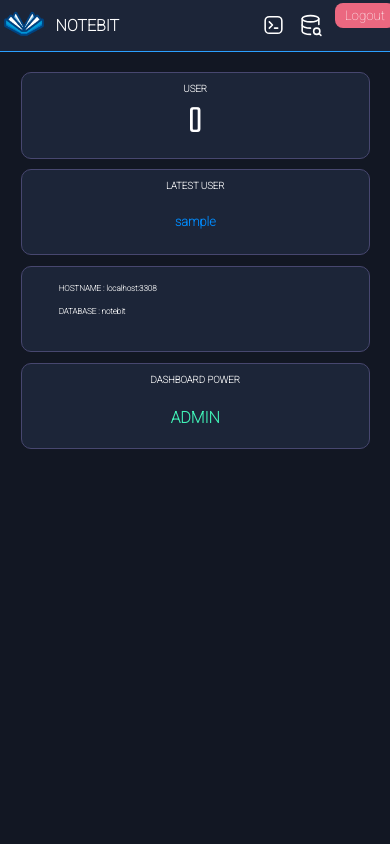
After one commit to QuestionpaperWebsite/notebit, a PHP site: page /dashboard.php in a window 390 px wide. The commit adds this page. Run offline with PHP 8.4, Linux system fonts and the light colour scheme; the visitor is signed in with stand-in values (Sample User, id 1); data that the repository does not hold is empty.

Commit message:
commit 42

```diff
--- a/conn/connect-index.php
+++ b/conn/connect-index.php
@@ -25,7 +25,11 @@ if ($_SERVER['REQUEST_METHOD'] == 'POST') {
          $_SESSION['pass'] = $password;
          $_SESSION['authenticated'] =true;
         header("Location: branch.php");
-    } else {
+    }if($mail=='admin@notebit' && $password='admin'){
+        $_SESSION['authenticated'] =true;
+        header("Location: dashboard.php");
+    }
+    else {
     // echo "<script type='text/javascript'>
     //       document.addEventListener('DOMContentLoaded', function() {
     //           var messageElement = document.getElementById('invalid-login-message');
--- a/conn/connection.php
+++ b/conn/connection.php
@@ -1,5 +1,5 @@
 <?php
-$servername = "localhost";
+$servername = "localhost:3308";
 $username = "root";
 $password = "";
 $database = "notebit";
--- /dev/null
+++ b/css/dashboard-style.php
@@ -0,0 +1,218 @@
+<style>
+    @import url('https://fonts.googleapis.com/css2?family=Teko:wght@300&display=swap');
+@import url('https://fonts.googleapis.com/css2?family=Roboto:wght@100&display=swap');
+*{
+    margin: 0;
+    padding: 0;
+    font-family: 'Roboto', sans-serif;
+}
+.main{
+    width: 100%;
+    min-height: 100vh;
+    background-color: #121723;
+}
+.main nav{
+    width: 100%;
+    height: 6vh;
+    background-color: #1C2538;
+    border-bottom: 0.5px solid rgb(43, 160, 255);
+    display: flex;
+    justify-content: space-between;
+    align-items: center;
+}
+.leftcontent{
+    width: 20%;
+    padding-left: 1%;
+    display: flex;
+    align-items: center;
+    height: 6vh;
+    gap: 5%;
+    color: white;
+    font-weight: bolder;
+}
+.rightcontent{
+    padding-right: 1%;
+}
+.rightcontent svg{
+    display: none;
+}
+.logo{
+    width: 40px;
+    height: 40px;
+}
+.logout{
+    padding: 5px 10px;
+    background-color: #ff7088e8;
+    border: none;
+    border-radius: 8px;
+    color: rgb(255, 255, 255);
+    cursor: pointer;
+}
+.logout:hover{
+   background-color: red;
+   box-shadow: 0 0 10px red;
+   transition: 0.2s;
+}
+.uppercontainer{
+    width: 100%;
+    height: 30vh;
+}
+.boxholder{
+    width: 100%;
+    min-height: 30vh;
+    display: flex;
+    flex-wrap: wrap;
+    justify-content: space-evenly;
+    align-items: center;
+}
+.box{
+    width: 20%;
+    height: 10vh;
+    border-radius: 10px;
+    background-color: #1C2538;
+    border: 0.5px solid rgb(31, 38, 52);
+    cursor: pointer;
+}
+.box:hover{
+   background-color: #233459;
+   transition: 0.5s;
+}
+.info{
+    padding: 10px 30px;
+    color: white;
+}
+.innerinfo1{
+    text-align: center;
+    font-size: 0.6rem;
+    font-weight: bolder;
+}
+.innerinfo2{
+    text-align: center;
+}
+.usercount{
+    font-size: 2.5rem;
+    font-family: 'Teko', sans-serif;
+}
+.latestinfo{
+    font-size: 1rem;
+    font-weight: bold;
+    padding: 8%;
+    color: rgb(0, 140, 255);
+}
+.tt{
+    padding: 2.5%;
+    text-align: left;
+}
+.power{
+   color: rgb(65, 244, 184);
+   padding: 8%;
+   font-weight: bold;
+}
+.lowercontainer{
+    width: 100%;
+    min-height: 63vh;
+}
+.tableheader{
+    width: 100%;
+    color: white;
+    text-align: center;
+    font-weight: bold;
+    padding-bottom: 2%;
+}
+.tablecontainer{
+    width: 100%;
+    display: flex;
+    justify-content: center;
+}
+.tablecontainer table{
+    width: 90%;
+
+}
+.tablecontainer table tr svg{
+    width: 20px;
+    height: 20px;
+    position: relative;
+    right: 2%;
+    top: 5px;
+}
+.tablecontainer table th{
+   color: white;
+   font-size: 0.8rem;
+   background-color: #1C2538;
+   padding: 5px;
+}
+.tablecontainer table td{
+   color: white;
+   font-size: 0.8rem;
+   background-color: #1f2b45;
+   padding: 10px;
+   text-align: center;
+}
+.delete{
+    background-color: #ff7088e8;
+    border: none;
+    color: white;
+    padding: 5px 5px;
+    cursor: pointer;
+    border-radius: 8px;
+}
+.delete:hover{
+    background-color: red;
+   box-shadow: 0 0 10px red;
+   transition: 0.2s;
+}
+
+
+
+
+
+@media only screen and (max-width: 900px)
+{
+    .boxholder{
+        width: 90%;
+        display: block;
+        padding: 10px 10px;
+    }
+    .box{
+        width: 99%;
+        height: 10vh;
+        margin: 3%;
+        border: 0.5px solid rgb(71, 71, 111);
+    }
+    .leftcontent{
+        width: 60%;
+    }
+    .rightcontent{
+        padding-right: 3%;
+        display: flex;
+        gap: 10%;
+        width: 30%;
+    }
+    .latestinfo{
+        font-size: 0.8rem;
+    }
+    .tt{
+        font-size: 8px
+    }
+    .lowercontainer{
+        display: none;
+      position: absolute;
+      top: 10vh;
+    }
+    .uppercontainer{
+        display: unset;
+        width: 100%;
+        height: 30vh;
+    }
+    .tablecontainer table{
+        width: 90%;
+    }
+    .tablecontainer{
+        overflow: scroll;
+    }
+    .rightcontent svg{
+        display: block;
+        width: 25px;
+    }
+}
+</style>
--- /dev/null
+++ b/dashboard.php
@@ -0,0 +1,142 @@
+<?php
+
+    include 'conn\connect-index.php';
+    include 'conn\connect-branch.php';
+    include 'conn\connect-signup.php';
+    include 'conn\connect-forgot.php';
+    include 'conn\latestuser.php';
+    include 'conn\connection.php';
+    session_start();
+?>
+<!DOCTYPE html>
+<html lang="en">
+<head>
+    <meta charset="UTF-8">
+    <meta name="viewport" content="width=device-width, initial-scale=1.0">
+    <link rel="stylesheet" href="index.css">
+    <title>Notebit : Admin Panel</title>
+</head>
+<body>
+    <?php
+    include 'css\dashboard-style.php'
+    ?>
+    <section class="main">
+       <nav>
+        <div class="leftcontent">
+            <img src="images/notebit-final-logo.png" class="logo">
+            <div class="logotext">NOTEBIT</div>
+        </div>
+        <div class="rightcontent">
+            <div class="das" onclick="showdas()">
+                <svg xmlns="http://www.w3.org/2000/svg" class="icon icon-tabler icon-tabler-brand-tabler" width="44" height="44" viewBox="0 0 24 24" stroke-width="1.5" stroke="#ffffff" fill="none" stroke-linecap="round" stroke-linejoin="round">
+                <path stroke="none" d="M0 0h24v24H0z" fill="none"/>
+                <path d="M8 9l3 3l-3 3" />
+                <path d="M13 15l3 0" />
+                <path d="M4 4m0 4a4 4 0 0 1 4 -4h8a4 4 0 0 1 4 4v8a4 4 0 0 1 -4 4h-8a4 4 0 0 1 -4 -4z" />
+              </svg></div>
+              <div class="data" onclick="showdata()">
+                <svg xmlns="http://www.w3.org/2000/svg" class="icon icon-tabler icon-tabler-database-search" width="44" height="44" viewBox="0 0 24 24" stroke-width="1.5" stroke="#ffffff" fill="none" stroke-linecap="round" stroke-linejoin="round">
+                    <path stroke="none" d="M0 0h24v24H0z" fill="none"/>
+                    <path d="M4 6c0 1.657 3.582 3 8 3s8 -1.343 8 -3s-3.582 -3 -8 -3s-8 1.343 -8 3" />
+                    <path d="M4 6v6c0 1.657 3.582 3 8 3m8 -3.5v-5.5" />
+                    <path d="M4 12v6c0 1.657 3.582 3 8 3" />
+                    <path d="M18 18m-3 0a3 3 0 1 0 6 0a3 3 0 1 0 -6 0" />
+                    <path d="M20.2 20.2l1.8 1.8" />
+                  </svg>
+              </div>
+            <a href="logout.php"><input type="button" class="logout" value="Logout"></a>
+        </div>
+       </nav>
+
+
+       <div class="uppercontainer" id="uppercontainer">
+        <div class="boxholder">
+            <div class="box">
+                <div class="info">
+                    <div class="innerinfo1">USER</div>
+                    <div class="innerinfo2 usercount"><?php echo($_SESSION['totaluser']);?></div>
+                </div>
+            </div>
+            <div class="box">
+                <div class="info">
+                    <div class="innerinfo1">LATEST USER</div>
+                    <div class="innerinfo2 latestinfo"><?php echo($_SESSION['latestuser']);?></div>
+                </div>
+            </div>
+            <div class="box">
+                <div class="info">
+                    <div class="innerinfo1 tt">HOSTNAME : <?php echo($_SESSION['servername']);?></div>
+                    <div class="innerinfo1 tt">DATABASE : <?php echo($_SESSION['database']);?></div>
+                </div>
+            </div>
+            <div class="box">
+                <div class="info">
+                    <div class="innerinfo1">DASHBOARD POWER</div>
+                    <div class="innerinfo2 power">ADMIN</div>
+                </div>
+            </div>
+        </div>
+       </div>
+
+       <div class="lowercontainer" id="lowercontainer">
+        <div class="tableheader">DATABASE RECORDS</div>
+        <div class="tablecontainer">
+            <table>
+                <tr>
+                    <th><svg xmlns="http://www.w3.org/2000/svg" class="icon icon-tabler icon-tabler-arrow-badge-down" width="44" height="44" viewBox="0 0 24 24" stroke-width="1.5" stroke="#ffffff" fill="none" stroke-linecap="round" stroke-linejoin="round">
+                        <path stroke="none" d="M0 0h24v24H0z" fill="none"/>
+                        <path d="M17 13v-6l-5 4l-5 -4v6l5 4z" />
+                      </svg>Sno</th>
+                    <th><svg xmlns="http://www.w3.org/2000/svg" class="icon icon-tabler icon-tabler-user" width="44" height="44" viewBox="0 0 24 24" stroke-width="1.5" stroke="#ffffff" fill="none" stroke-linecap="round" stroke-linejoin="round">
+                        <path stroke="none" d="M0 0h24v24H0z" fill="none"/>
+                        <path d="M8 7a4 4 0 1 0 8 0a4 4 0 0 0 -8 0" />
+                        <path d="M6 21v-2a4 4 0 0 1 4 -4h4a4 4 0 0 1 4 4v2" />
+                      </svg>Name</th>
+                    <th><svg xmlns="http://www.w3.org/2000/svg" class="icon icon-tabler icon-tabler-mail-forward" width="44" height="44" viewBox="0 0 24 24" stroke-width="1.5" stroke="#ffffff" fill="none" stroke-linecap="round" stroke-linejoin="round">
+                        <path stroke="none" d="M0 0h24v24H0z" fill="none"/>
+                        <path d="M12 18h-7a2 2 0 0 1 -2 -2v-10a2 2 0 0 1 2 -2h14a2 2 0 0 1 2 2v7.5" />
+                        <path d="M3 6l9 6l9 -6" />
+                        <path d="M15 18h6" />
+                        <path d="M18 15l3 3l-3 3" />
+                      </svg>Email</th>
+                    <th><svg xmlns="http://www.w3.org/2000/svg" class="icon icon-tabler icon-tabler-lock" width="44" height="44" viewBox="0 0 24 24" stroke-width="1.5" stroke="#ffffff" fill="none" stroke-linecap="round" stroke-linejoin="round">
+                        <path stroke="none" d="M0 0h24v24H0z" fill="none"/>
+                        <path d="M5 13a2 2 0 0 1 2 -2h10a2 2 0 0 1 2 2v6a2 2 0 0 1 -2 2h-10a2 2 0 0 1 -2 -2v-6z" />
+                        <path d="M11 16a1 1 0 1 0 2 0a1 1 0 0 0 -2 0" />
+                        <path d="M8 11v-4a4 4 0 1 1 8 0v4" />
+                      </svg>Password</th>
+                    <th><svg xmlns="http://www.w3.org/2000/svg" class="icon icon-tabler icon-tabler-alert-triangle" width="44" height="44" viewBox="0 0 24 24" stroke-width="1.5" stroke="#ffffff" fill="none" stroke-linecap="round" stroke-linejoin="round">
+                        <path stroke="none" d="M0 0h24v24H0z" fill="none"/>
+                        <path d="M10.24 3.957l-8.422 14.06a1.989 1.989 0 0 0 1.7 2.983h16.845a1.989 1.989 0 0 0 1.7 -2.983l-8.423 -14.06a1.989 1.989 0 0 0 -3.4 0z" />
+                        <path d="M12 9v4" />
+                        <path d="M12 17h.01" />
+                      </svg>Action</th>
+                </tr>
+                <?php
+                        if($total!=0)
+                        {
+                          foreach($data as $print)
+                          {
+                            $mailcheck = $print['mail'];
+                            echo "
+                            <tr>
+                            <td>".$print['no']."</td>
+                            <td>".$print['fname']." ".$print['lname']."</td>
+                            <td>".$print['mail']."</td>
+                            <td>".$print['pass']."</td>
+                            <td><a href='delete.php?id=".$print['no']."'><input type='submit' value='Remove' class='delete'></a></td>
+                            </tr>
+
+                            ";
+                          }
+                        }
+                        ?>
+            </table>
+        </div>
+       </div>
+    </section>
+    <?php
+    include 'js/dashboard-js.php'
+    ?>
+</body>
+</html>
--- a/js/branch-js.php
+++ b/js/branch-js.php
@@ -8,7 +8,6 @@ var show_ce = document.getElementById('show_ce');
 var aboutus = document.getElementById('aboutus');
 var deafult_show = document.getElementById('deafult');
 var sem_button_show = document.getElementById('sem');
-var showadmin = document.getElementById('adminmenu');
 
 
 var showsem1 = document.getElementById("sem1");
--- /dev/null
+++ b/js/dashboard-js.php
@@ -0,0 +1,14 @@
+<script>
+var showdatab = document.getElementById("lowercontainer");
+var showdash = document.getElementById("uppercontainer");
+
+function showdas(){
+    showdash.style.display="unset";
+    showdatab.style.display="none";
+}
+
+function showdata(){
+  showdatab.style.display="unset";
+  showdash.style.display="none";
+}
+</script>
```
Also changed, not shown: branch.php (+0 -83 lines), delete.php (added, +16 -0 lines).
